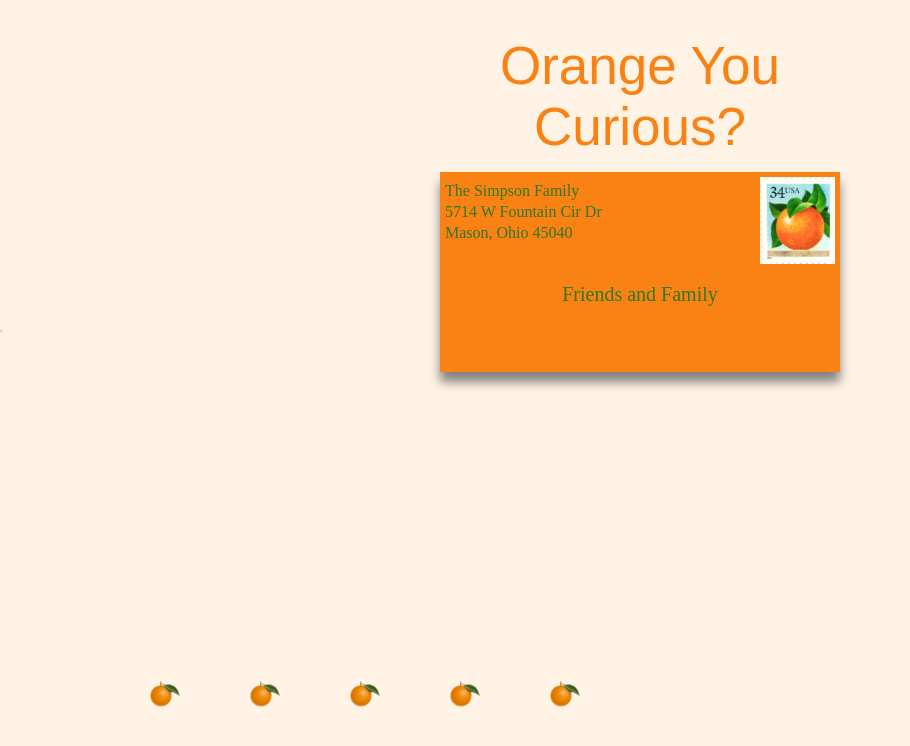
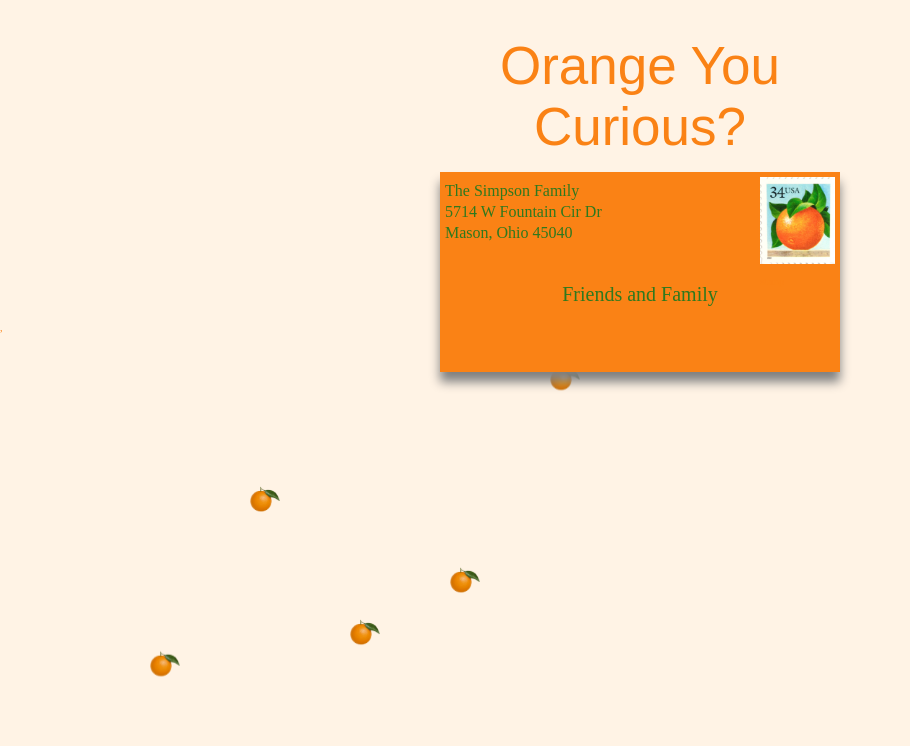
Before and after one commit to Shy-F/orange-party, a React (Create React App) app: page / in a window 1280 px wide. Shown: the top 746 px of the page, without its empty margins (0-910 px from the left). Built offline with nearby package versions, Linux system fonts and the light colour scheme; grey boxes are pictures that could not be loaded.

Commit message:
animation delay

```diff
--- a/src/components/Home/index.scss
+++ b/src/components/Home/index.scss
@@ -2,6 +2,7 @@
 .falling-orange1 {
     img {
         position: absolute;
+        top: -30px;
         left: 150px;
         width: 30px;
         height: 30px;
@@ -12,41 +13,49 @@
 .falling-orange2 {
     img {
         position: absolute;
+        top: -30px;
         left: 250px;
         width: 30px;
         height: 30px;
         animation: drop 10s ease forwards;
         animation-iteration-count: infinite;
+        animation-delay: 2.4s;
     }
 }
 .falling-orange3 {
     img {
         position: absolute;
+        top: -30px;
         left: 350px;
         width: 30px;
         height: 30px;
         animation: drop 10s ease forwards;
         animation-iteration-count: infinite;
+        animation-delay: 0.8s;
     }
 }
 .falling-orange4 {
     img {
         position: absolute;
+        top: -30px;
         left: 450px;
         width: 30px;
         height: 30px;
         animation: drop 10s ease forwards;
         animation-iteration-count: infinite;
+        animation-delay: 1.6s;
     }
 }
 .falling-orange5 {
     img {
         position: absolute;
+        top: -30px;
         left: 550px;
         width: 30px;
         height: 30px;
         animation: drop 10s ease forwards;
         animation-iteration-count: infinite;
+        animation-delay: 3.2s;
     }
 }
 .title {
```
